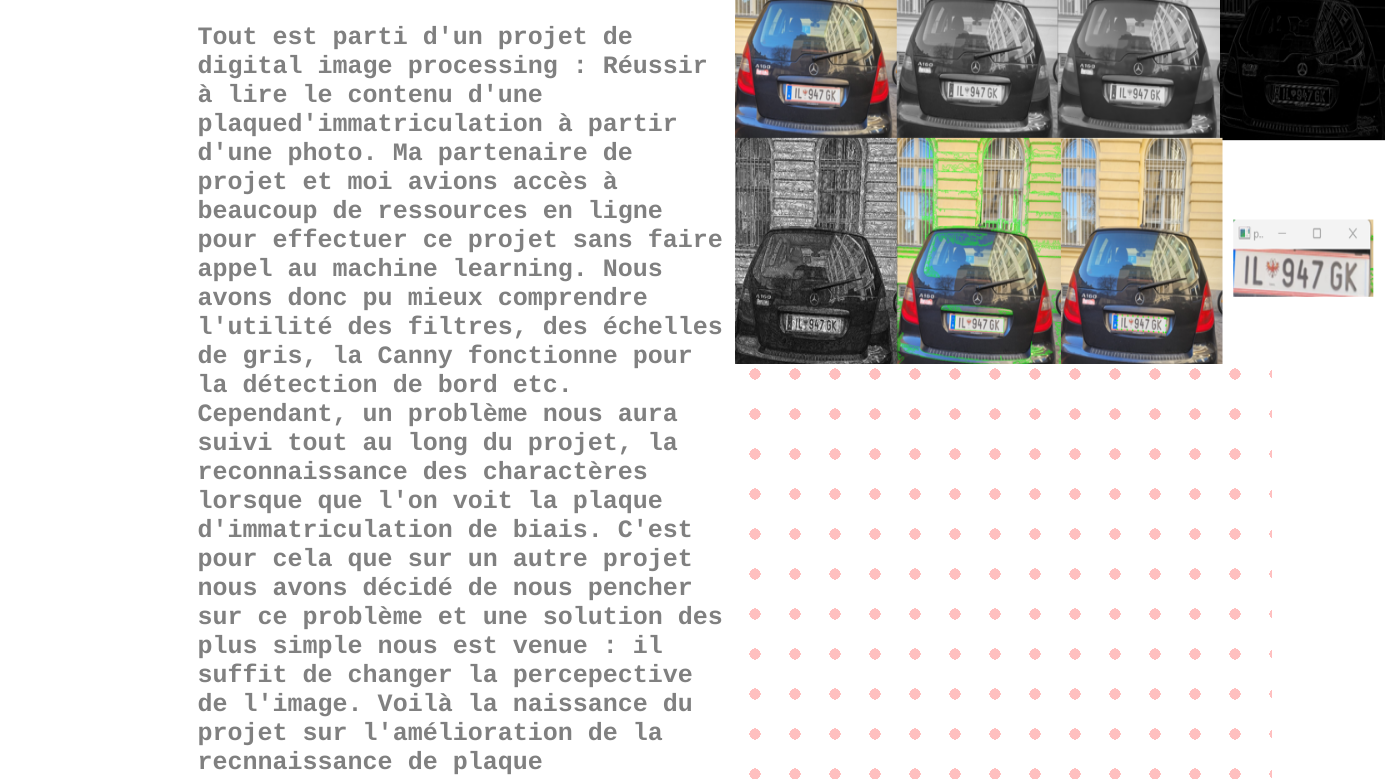
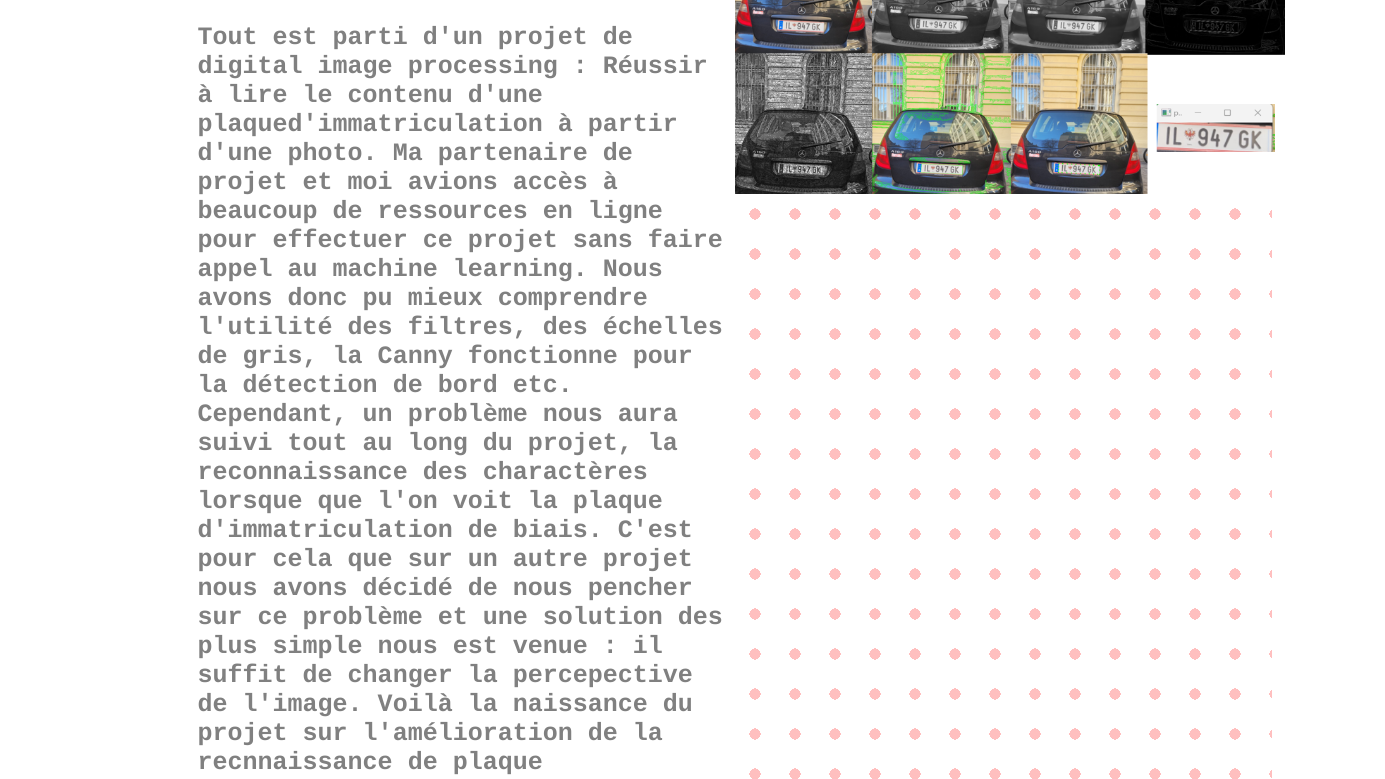
Before and after one commit to Poisch/Poisch.github.io, a plain HTML site: page inge.html in a window 1280 px wide. Shown: the part 255-1034 px from the top of the page, 1385 px wide, since content can reach past the window. Drawn offline with Linux system fonts and the light colour scheme.

Commit message:
Update inge.html

```diff
--- a/inge.html
+++ b/inge.html
@@ -55,7 +55,7 @@
 
             <div class="contenu">
                 <center>
-                    <img src="images\Process_photo.png" height="450" width="650">
+                    <img src="images\Process_photo.png" height="280" width="550">
                 </center>
             </div>
           </div>
```
